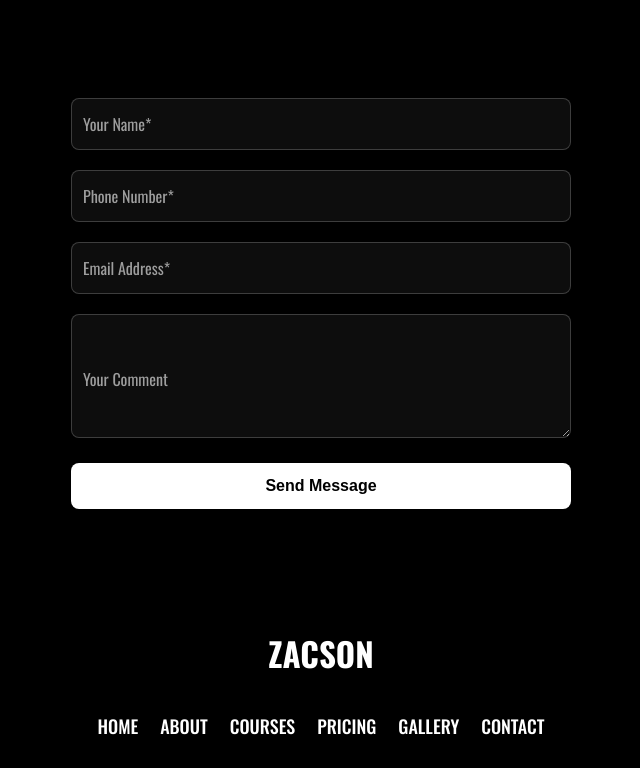
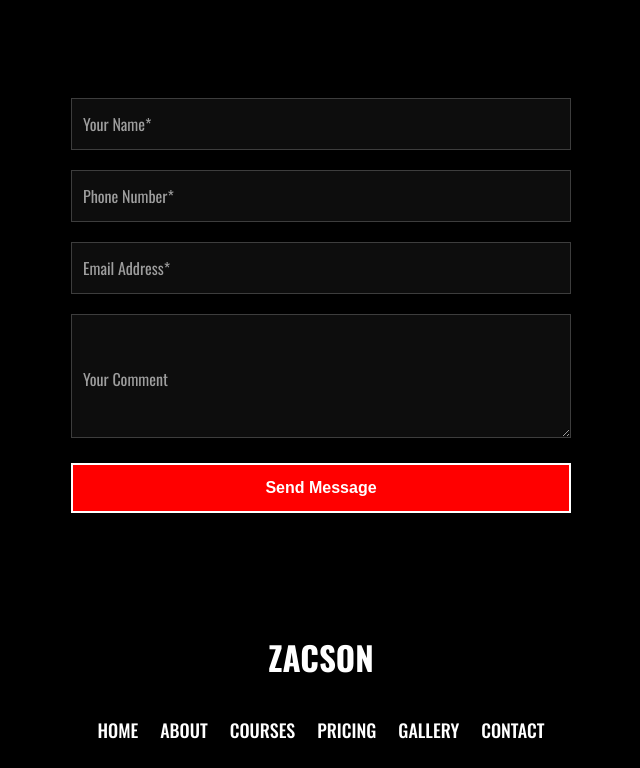
Before and after one commit to Ssovelich/Zacson-Website, a Next.js app: page /message in a window 1280 px wide. Shown: the part 452-1220 px from the top of the page, without its empty margins (319-959 px from the left). Built offline with nearby package versions, Linux system fonts and the light colour scheme.

Commit message:
fix styles for form

```diff
--- a/src/app/layout.js
+++ b/src/app/layout.js
@@ -5,6 +5,7 @@ import Footer from "@/components/Footer/Footer";
 import { Oswald } from "next/font/google";
 import ScrollToTopBtn from "@/components/ScrollToTopBtn/ScrollToTopBtn";
 import RouteLoaderWrapper from "@/components/RouteLoaderWrapper";
+import { Toaster } from "react-hot-toast";
 
 const oswald = Oswald({
   subsets: ["latin", "cyrillic"],
@@ -30,6 +31,7 @@ const Layout = ({ children }) => {
         </RouteLoaderWrapper>
         <Footer />
         <ScrollToTopBtn />
+        <Toaster position="top-center" toastOptions={{ duration: 4000 }} />
       </body>
     </html>
   );
--- a/src/components/MessageForm/MessageForm.jsx
+++ b/src/components/MessageForm/MessageForm.jsx
@@ -4,7 +4,7 @@ import styles from "./MessageForm.module.css";
 import { useRef, useState } from "react";
 import emailjs from "@emailjs/browser";
 import LoaderWave from "@/components/LoaderWave/LoaderWave";
-import toast, { Toaster } from "react-hot-toast";
+import toast from "react-hot-toast";
 
 const MessageForm = () => {
   const formRef = useRef(null);
@@ -51,7 +51,7 @@ const MessageForm = () => {
 
   return (
     <>
-      <Toaster position="top-center" toastOptions={{ duration: 4000 }} />
+
       <form ref={formRef} onSubmit={handleSubmit} className={styles.form}>
         <div className={styles.inputGroup}>
           <input
--- a/src/components/MessageForm/MessageForm.module.css
+++ b/src/components/MessageForm/MessageForm.module.css
@@ -6,33 +6,27 @@
   width: 100%;
   margin: 0 auto;
 }
-
 .inputGroup {
   position: relative;
 }
-
 .input {
   width: 100%;
   padding: 16px 12px 16px 12px;
   border: 1px solid rgba(255, 255, 255, 0.2);
   background-color: rgba(255, 255, 255, 0.05);
   color: white;
-  border-radius: 8px;
   font-size: 16px;
   outline: none;
   transition: border 0.2s, background-color 0.2s;
 }
-
 .textarea {
   resize: vertical;
   min-height: 120px;
 }
-
 .input:focus {
   border-color: rgba(255, 255, 255, 0.4);
   background-color: rgba(255, 255, 255, 0.08);
 }
-
 .label {
   position: absolute;
   left: 12px;
@@ -43,44 +37,38 @@
   pointer-events: none;
   transition: all 0.2s ease;
 }
-
 .input:focus + .label,
 .filled + .label {
-  top: -8px;
+  top: -9px;
   left: 10px;
   font-size: 12px;
   background: black;
   padding: 0 4px;
   color: white;
 }
-
 .button {
   background-color: white;
-  color: black;
+  background: #ff0000;
+  color: white;
   padding: 14px 24px;
-  border: none;
-  border-radius: 8px;
+  border: 2px solid white;
   font-weight: bold;
   font-size: 16px;
   cursor: pointer;
   transition: background 0.3s;
 }
-
 .button:disabled {
   opacity: 0.6;
   cursor: not-allowed;
 }
-
 .status {
   font-size: 14px;
   text-align: center;
   margin-top: 10px;
 }
-
 .success {
   color: #4caf50;
 }
-
 .error {
   color: #f44336;
 }
```
